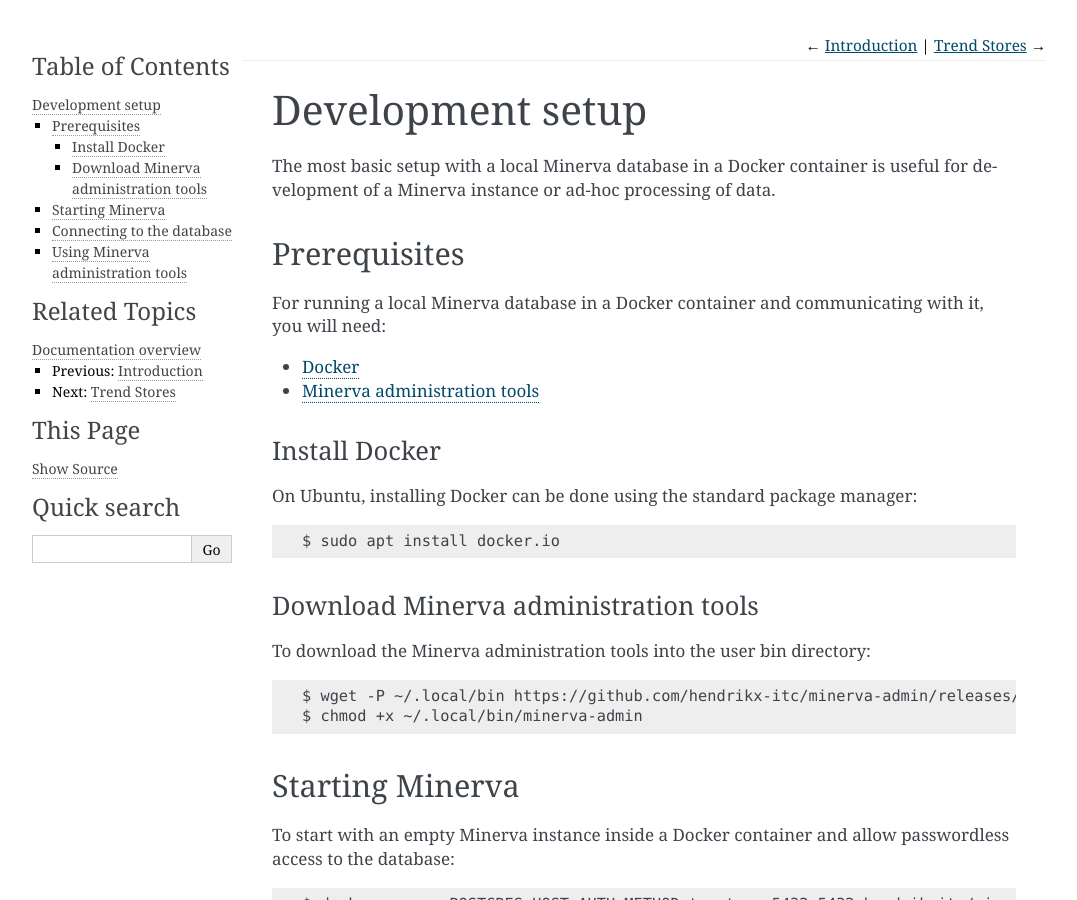
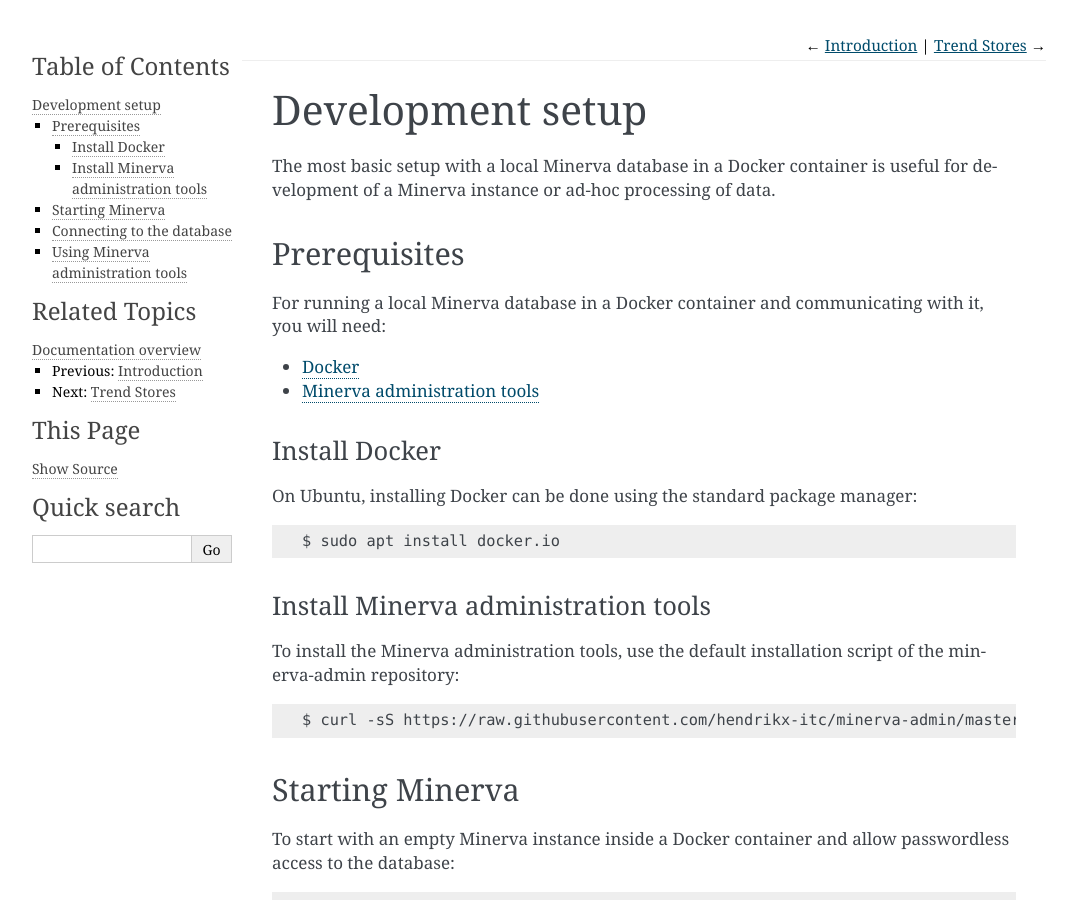
Before and after one commit to hendrikx-itc/minerva-book, a Sphinx documentation site: the page built from source/local_setup.rst, in a window 1280 px wide and 900 px high. Shown: the whole window, without its empty margins (106-1183 px from the left). Built offline with Sphinx 7.4.7, drawn with Linux system fonts in a browser that asks for light colours.

Commit message:
Update installation method

```diff
--- a/source/local_setup.rst
+++ b/source/local_setup.rst
@@ -22,13 +22,13 @@
     $ sudo apt install docker.io
 
 
-Download Minerva administration tools
-~~~~~~~~~~~~~~~~~~~~~~~~~~~~~~~~~~~~~
+Install Minerva administration tools
+~~~~~~~~~~~~~~~~~~~~~~~~~~~~~~~~~~~~
 
-To download the Minerva administration tools into the user bin directory::
+To install the Minerva administration tools, use the default installation
+script of the minerva-admin repository::
 
-    $ wget -P ~/.local/bin https://github.com/hendrikx-itc/minerva-admin/releases/download/v1.0.0/minerva-admin
-    $ chmod +x ~/.local/bin/minerva-admin
+    $ curl -sS https://raw.githubusercontent.com/hendrikx-itc/minerva-admin/master/install.sh | sh
 
 
 Starting Minerva
```
